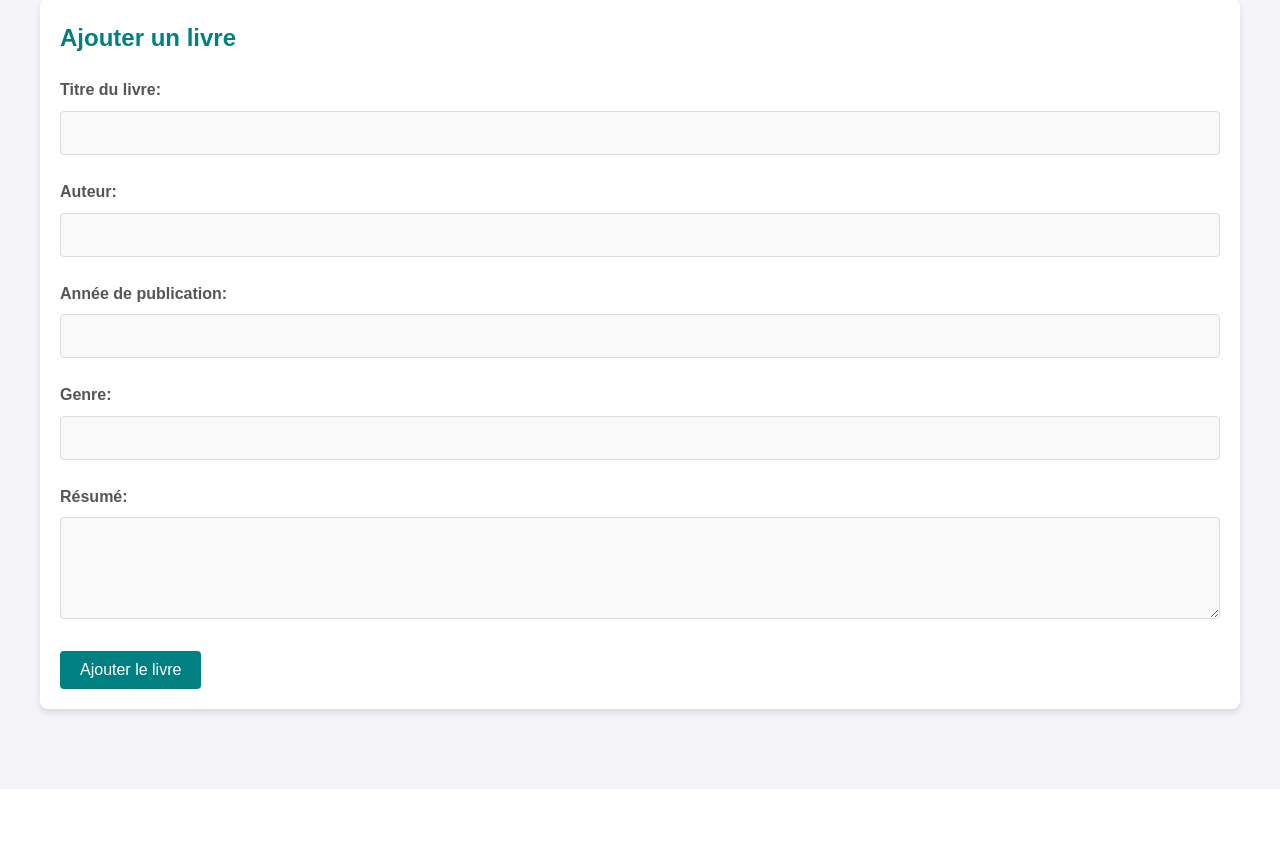
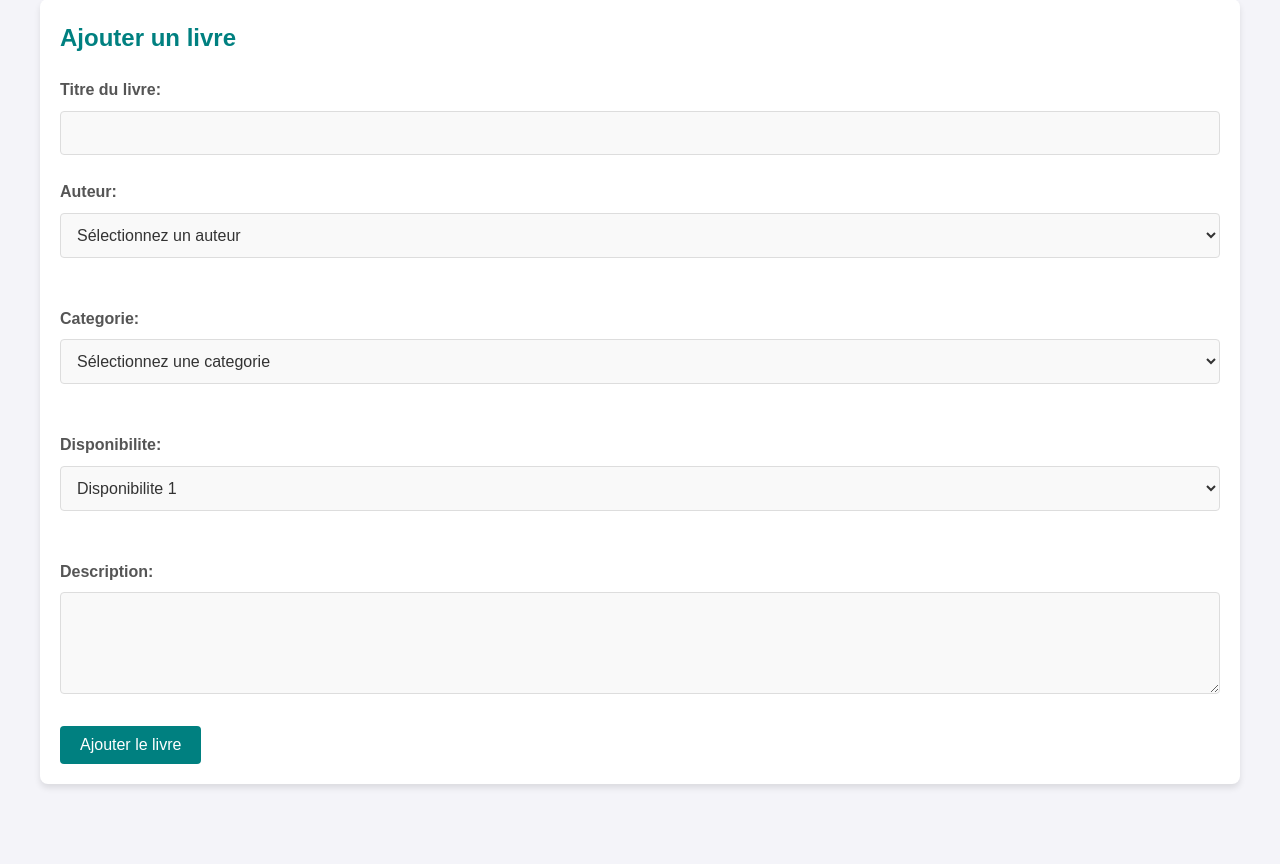
Before and after one commit to Ilyas-47/biblio-project, a PHP site: page /admin/insert_livres.php in a window 1280 px wide. Shown: the part 241-1105 px from the top of the page. Before the commit the page ends 959 px from the top, so only its background shows below. Run offline with PHP 8.4, Linux system fonts and the light colour scheme.

Commit message:
Modification files

```diff
--- a/admin/admin_nav.php
+++ b/admin/admin_nav.php
@@ -3,7 +3,7 @@
 <head>
     <meta charset="UTF-8">
     <meta name="viewport" content="width=device-width, initial-scale=1.0">
-    <title>Admin - Gestion des Livres</title>
+    <title>Admin</title>
     <link rel="stylesheet" href="../css/admin.css">
 </head>
 <body>
--- a/admin/gestion_emprunts.php
+++ b/admin/gestion_emprunts.php
@@ -1,5 +1,5 @@
 <!DOCTYPE html>
-<html lang="en">
+<html lang="fr">
 <?php include('admin_nav.php') ?>
 <section id="emprunts">
             <h2>Gestion des Emprunts</h2>
--- a/admin/gestion_livres.php
+++ b/admin/gestion_livres.php
@@ -1,5 +1,5 @@
 <!DOCTYPE html>
-<html lang="en">
+<html lang="fr">
 <?php include('admin_nav.php') ?>
 <section id="livres">
             <h2>Gestion des Livres</h2>
@@ -44,7 +44,6 @@
                             <a class="delete">Supprimer</a>
                         </td>
                     </tr>
-                    <!-- Ajoutez plus de lignes ici -->
                 </tbody>
             </table>
             <a class="add" href="insert_livres.php">Ajouter un Livre</a>
--- a/admin/gestion_users.php
+++ b/admin/gestion_users.php
@@ -1,5 +1,5 @@
 <!DOCTYPE html>
-<html lang="en">
+<html lang="fr">
 <?php include('admin_nav.php') ?>
 <section id="utilisateurs">
             <h2>Gestion des Utilisateurs</h2>
@@ -37,7 +37,6 @@
                             <a href="" class="delete">Supprimer</a>
                         </td>
                     </tr>
-                    <!-- Ajoutez plus de lignes ici -->
                 </tbody>
             </table>
             <a href="insert_users.php" class="add">Ajouter un Utilisateur</a>
--- a/admin/insert_livres.php
+++ b/admin/insert_livres.php
@@ -1,8 +1,12 @@
 <!DOCTYPE html>
 <html lang="fr">
-<?php include('admin_nav.php')?>
-<link rel="stylesheet" href="../css/insert.css"> <!-- Lien vers votre fichier CSS -->
-
+<head>
+    <meta charset="UTF-8">
+    <meta name="viewport" content="width=device-width, initial-scale=1.0">
+    <title>Ajouter un livre</title>
+    <link rel="stylesheet" href="../css/insert.css">
+<body>
+    <?php include('admin_nav.php'); ?>
     <main>
         <section>
             <h2>Ajouter un livre</h2>
@@ -14,22 +18,36 @@
 
                 <div class="form-group">
                     <label for="auteur">Auteur:</label>
-                    <input type="text" id="auteur" name="auteur" required>
+                    <select class="form-group" id="auteur" name="auteur" required>
+                        <option value="">Sélectionnez un auteur</option>
+                        <option value="Auteur 1">Auteur 1</option>
+                        <option value="Auteur 2">Auteur 2</option>
+                        <option value="Auteur 3">Auteur 3</option>
+                    </select>
                 </div>
 
                 <div class="form-group">
-                    <label for="annee">Année de publication:</label>
-                    <input type="number" id="annee" name="annee" required>
+                    <label for="Categorie">Categorie:</label>
+                    <select class="form-group" id="Categorie" name="Categorie" required>
+                        <option value="">Sélectionnez une categorie</option>
+                        <option value="Categorie 1">Categorie 1</option>
+                        <option value="Categorie 2">Categorie 2</option>
+                        <option value="Categorie 3">Categorie 3</option>
+                    </select>
                 </div>
 
                 <div class="form-group">
-                    <label for="genre">Genre:</label>
-                    <input type="text" id="genre" name="genre" required>
+                    <label for="Disponibilite">Disponibilite:</label>
+                    <select class="form-group" id="Disponibilite" name="Disponibilite" required>
+                        <option value="Disponibilite 1">Disponibilite 1</option>
+                        <option value="Disponibilite 2">Disponibilite 2</option>
+                        <option value="Disponibilite 3">Disponibilite 3</option>
+                    </select>
                 </div>
 
                 <div class="form-group">
-                    <label for="resume">Résumé:</label>
-                    <textarea id="resume" name="resume" rows="4" required></textarea>
+                    <label for="Description">Description:</label>
+                    <textarea id="Description" name="Description" rows="4" required></textarea>
                 </div>
 
                 <button type="submit" class="add">Ajouter le livre</button>
--- a/admin/inserts.php
+++ b/admin/inserts.php
@@ -1,8 +1,7 @@
 <!DOCTYPE html>
 <html lang="fr">
 <?php include('admin_nav.php')?>
-<link rel="stylesheet" href="../css/insert.css"> <!-- Lien vers votre fichier CSS -->
-
+<link rel="stylesheet" href="../css/insert.css">
     <main>
         <section>
             <h2>Ajouter une categorie</h2>
--- a/css/about.css
+++ b/css/about.css
@@ -1,4 +1,3 @@
-/* Styles personnalisés pour la FAQ */
 .faq-section {
     padding: 50px 0;
     background-color: #f9f9f9;
--- a/css/admin.css
+++ b/css/admin.css
@@ -1,4 +1,3 @@
-/* Reset de base */
 * {
     margin: 0;
     padding: 0;
@@ -69,7 +68,6 @@
 } */
 
 
-/* Styles généraux */
 body {
     margin: 0;
     font-family: 'Arial', sans-serif;
@@ -148,8 +146,6 @@
     font-weight: bold;
   }
 
-
-  /* aaaaa */
 
 
 main {
--- a/css/insert.css
+++ b/css/insert.css
@@ -11,7 +11,8 @@
 }
 
 .form-group input,
-.form-group textarea {
+.form-group textarea,
+.form-group select{
     width: 100%;
     padding: 0.75rem;
     border: 1px solid #ddd;
@@ -22,8 +23,10 @@
     transition: border-color 0.3s ease;
 }
 
+
 .form-group input:focus,
-.form-group textarea:focus {
+.form-group textarea:focus,
+.form-group select:focus{
     border-color: teal;
     outline: none;
 }
--- a/css/login.css
+++ b/css/login.css
@@ -1,4 +1,3 @@
-/* login form */
 body {
     display: flex;
     justify-content: center;
--- a/css/style.css
+++ b/css/style.css
@@ -6,7 +6,7 @@
 }
 
 .more-books-link:hover {
-  text-decoration: underline; /* Optionnel : Ajoute une sous-ligne au survol */
+  text-decoration: underline;
 }
 
 
--- a/includes/footer.php
+++ b/includes/footer.php
@@ -4,14 +4,12 @@
 <footer class="tm-bg-gray pt-5 pb-2 tm-text-gray tm-footer">
         <div class="container-fluid tm-container-small">
             <div class="row">
-                <!-- À propos -->
                 <div class="col-lg-6 col-md-12 col-12 px-5 mb-5">
                     <h3 class="tm-text-primary mb-4 tm-footer-title">À propos de BookBazaar</h3>
                     <p>
                         BookBazaar est une plateforme en ligne dédiée à la vente de livres. Découvrez une large sélection de titres couvrant différents genres et catégories, livrés directement chez vous.
                     </p>
                 </div>
-                <!-- Liens utiles -->
                 <div class="col-lg-3 col-md-6 col-sm-6 col-12 px-5 mb-5">
                     <h3 class="tm-text-primary mb-4 tm-footer-title">Liens utiles</h3>
                     <ul class="tm-footer-links pl-0">
@@ -21,7 +19,6 @@
                         <li><a href="about.php">FAQ</a></li>
                     </ul>
                 </div>
-                <!-- Réseaux sociaux -->
                 <div class="col-lg-3 col-md-6 col-sm-6 col-12 px-5 mb-5">
                     <h3 class="tm-text-primary mb-4 tm-footer-title">Suivez-nous</h3>
                     <ul class="tm-social-links d-flex justify-content-end pl-0 mb-5">
@@ -31,7 +28,6 @@
                     </ul>
                 </div>
             </div>
-            <!-- Bas de page -->
             <div class="row">
                 <div class="copy">
                     &copy; 2024 BookBazaar. Tous droits réservés.
--- a/includes/nav.php
+++ b/includes/nav.php
@@ -11,7 +11,6 @@
 
 </head>
 <body>
-    <!-- Page Loader -->
     <div id="loader-wrapper">
         <div id="loader"></div>
 
@@ -21,15 +20,12 @@
     </div>
     <nav class="navbar navbar-expand-lg navbar-light bg-light">
         <div class="container-fluid">
-            <!-- Logo et Nom -->
             <a class="navbar-brand mx-auto" href="acc.php">
                 <i class="fas fa-book"></i> BookBazaar
             </a>
-            <!-- Bouton pour le menu mobile -->
             <button class="navbar-toggler" type="button" data-toggle="collapse" data-target="#navbarSupportedContent" aria-controls="navbarSupportedContent" aria-expanded="false" aria-label="Toggle navigation">
                 <i class="fas fa-bars"></i>
             </button>
-            <!-- Menu -->
             <div class="collapse navbar-collapse" id="navbarSupportedContent">
                 <ul class="navbar-nav mx-auto mb-2 mb-lg-0 text-center">
                     <li class="nav-item">
@@ -53,7 +49,6 @@
                         <a class="nav-link" id="nav" href="about.php">FAQ</a>
                     </li>
                 </ul>
-                <!-- Bouton Login -->
                 <div class="d-flex">
                     <a class="btn btn-primary ml-auto" href="sign_up.php">S'inscrire</a>
                 </div>
--- a/user/about.php
+++ b/user/about.php
@@ -3,7 +3,6 @@
     <link rel="stylesheet" href="../css/about.css">
  <?php include('../includes/nav.php')?>
 
-    <!-- Section FAQ -->
     <section class="faq-section">
         <div class="container">
             <h1 class="faq-title">Frequently Asked Questions</h1>
@@ -65,7 +64,6 @@
                 const answer = this.nextElementSibling;
                 const icon = this.querySelector('i');
 
-                // Basculer l'affichage de la réponse
                 if (answer.style.display === 'block') {
                     answer.style.display = 'none';
                     icon.classList.remove('fa-chevron-up');
--- a/user/book_details.php
+++ b/user/book_details.php
@@ -1,5 +1,5 @@
 <!DOCTYPE html>
-<html lang="en">
+<html lang="fr">
     <?php include('../includes/nav.php')?>
     <link href="https://cdnjs.cloudflare.com/ajax/libs/font-awesome/5.15.3/css/all.min.css" rel="stylesheet"/>
   <link href="https://fonts.googleapis.com/css2?family=Roboto:wght@400;700&amp;display=swap" rel="stylesheet"/>
@@ -150,8 +150,8 @@
                                   <span class="price">$100</span>
                                 </div>
 
-        </div> <!-- row -->
-    </div> <!-- container-fluid, tm-container-content -->
+        </div>
+    </div>
 
     <?php include('../includes/footer.php')?>
     <script>
--- a/user/login.php
+++ b/user/login.php
@@ -1,5 +1,5 @@
 <!DOCTYPE html>
-<html lang="en">
+<html lang="fr">
 <head>
     <meta charset="UTF-8">
     <meta name="viewport" content="width=device-width, initial-scale=1.0">
--- a/user/sign_up.php
+++ b/user/sign_up.php
@@ -1,5 +1,5 @@
 <!DOCTYPE html>
-<html lang="en">
+<html lang="fr">
 <head>
     <meta charset="UTF-8">
     <meta name="viewport" content="width=device-width, initial-scale=1.0">
```
Also changed, not shown: admin/insert_users.php (+8 -5 lines), user/acc.php (+5 -5 lines), user/collect.php (+3 -6 lines).
